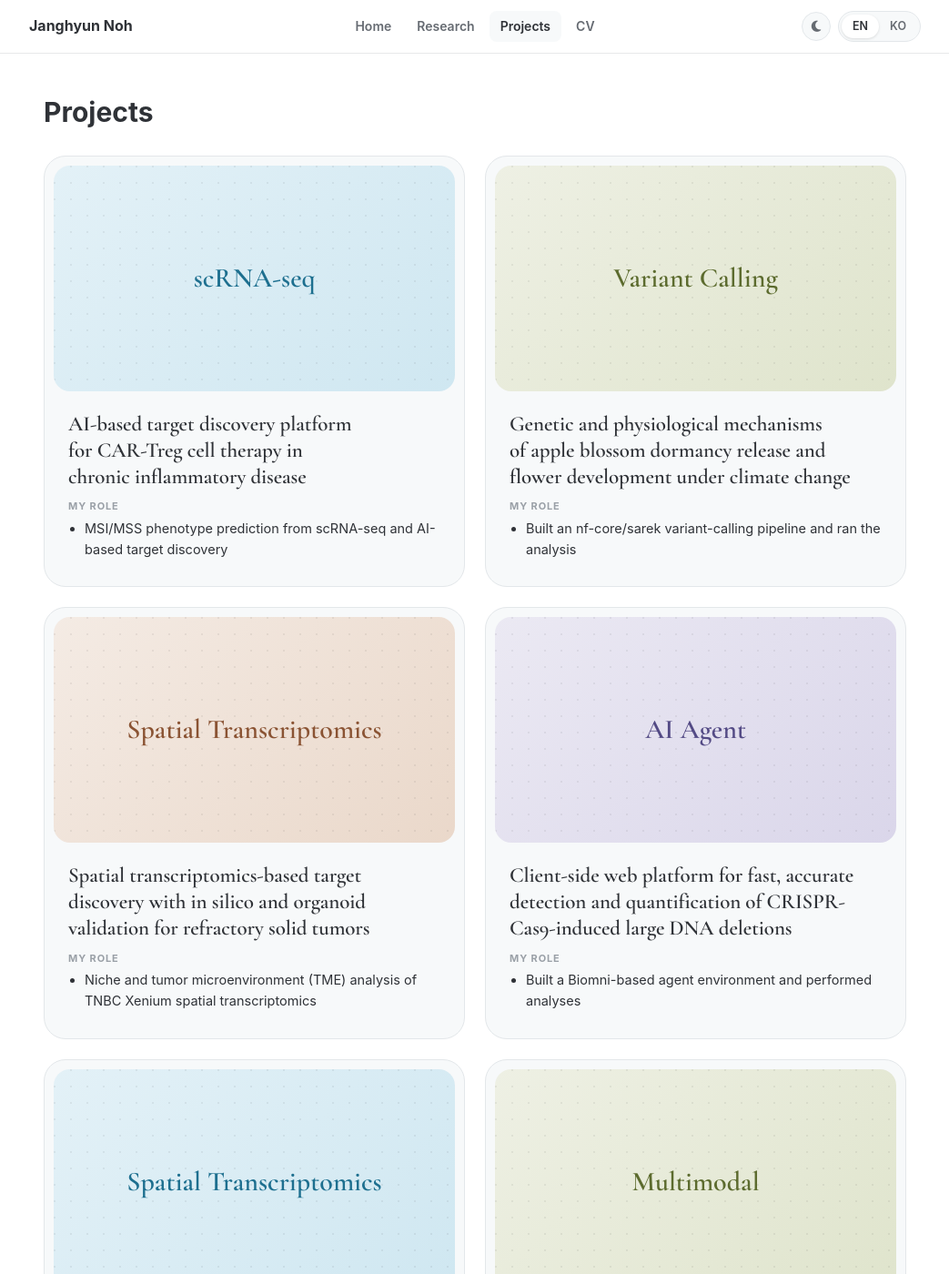
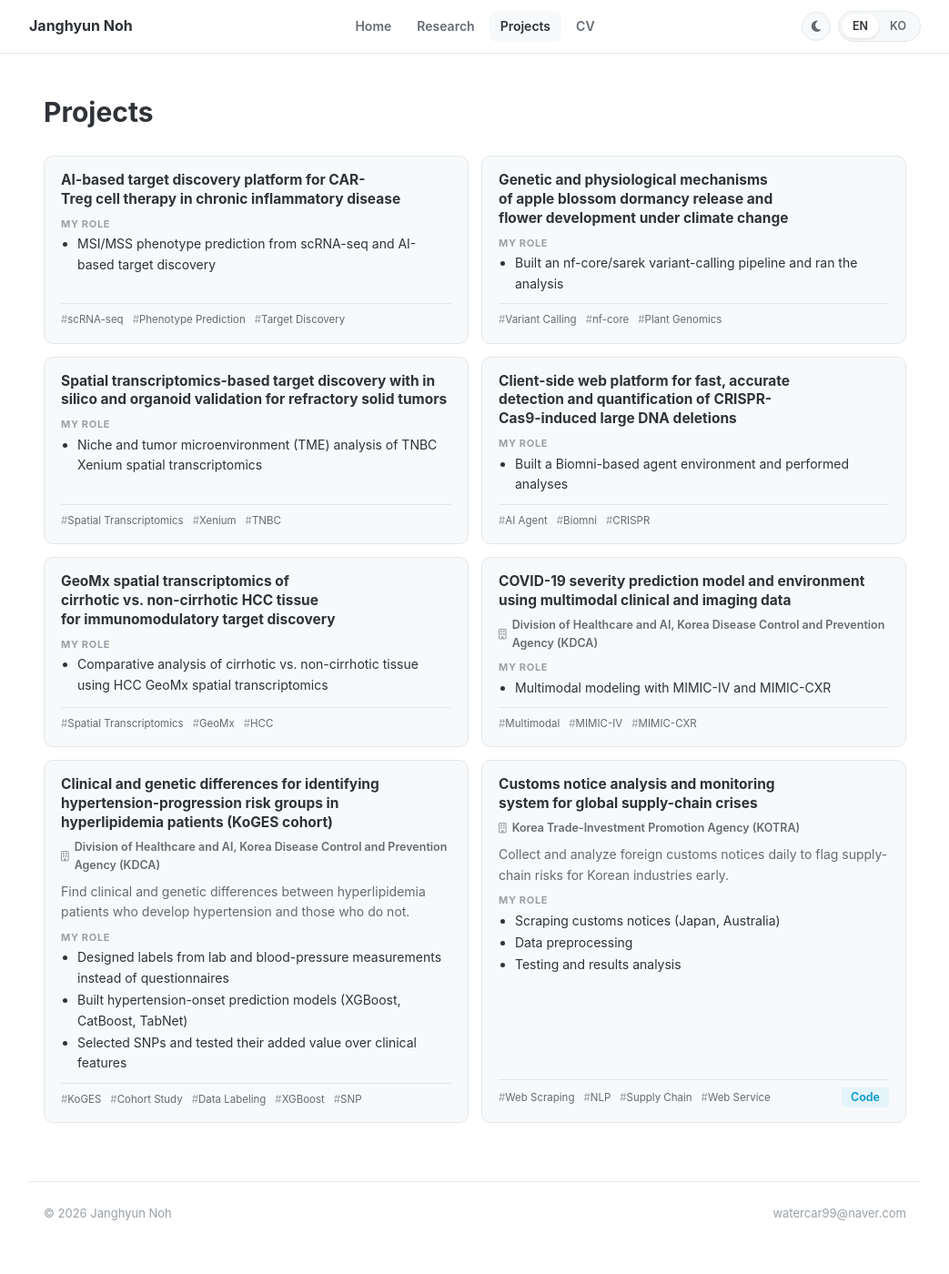
Before and after one commit to janghyunnoh/janghyunnoh.github.io, a Jekyll site: the page built from projects/index.md, in a window 1280 px wide and 1400 px high. Shown: the whole window at 91% size, without its empty margins (118-1161 px from the left). Built offline with Jekyll 4.4.1, drawn with Linux system fonts in a browser that asks for light colours.

Commit message:
Revert project cards to the compact style (no images, no dates)
Co-Authored-By: Claude Opus 5.5 <noreply@anthropic.com>
Claude-Session: https://claude.ai/code/session_01KSQJoZP1auZdYkoBxWPSet

```diff
--- a/_data/projects.yml
+++ b/_data/projects.yml
@@ -1,5 +1,4 @@
 # One entry = one card. Only filled-in fields are shown.
-#   image                   : thumbnail path, e.g. /assets/img/projects/xxx.jpg (16:9 works best); image_fit: contain for diagrams
 #   title / title_ko        : card title (English titles are draft translations — please review)
 #   org / org_ko            : partner or funding organization (shown under the title)
 #   summary / summary_ko    : one line on the project goal
@@ -59,8 +58,6 @@
 
 - title: "Clinical and genetic differences for identifying hypertension-progression risk groups in hyperlipidemia patients (KoGES cohort)"
   title_ko: "KoGES 코호트 기반 고지혈증 환자의 고혈압 진행 위험군 규명을 위한 임상·유전적 차이 분석 연구"
-  image: "/assets/img/projects/koges.jpg"
-  image_fit: contain
   org: "Division of Healthcare and AI, Korea Disease Control and Prevention Agency (KDCA)"
   org_ko: "질병관리청 헬스케어인공지능연구과"
   summary: "Find clinical and genetic differences between hyperlipidemia patients who develop hypertension and those who do not."
--- a/_includes/sections/projects.html
+++ b/_includes/sections/projects.html
@@ -1,36 +1,24 @@
 <h1 class="page-title">{{ L.nav_projects }}</h1>
 <div class="cards">
     {%- for pr in site.data.projects %}
-    {%- if ko %}{% assign summary = pr.summary_ko | default: pr.summary %}{% assign role = pr.role_ko | default: pr.role %}{% assign ptitle = pr.title_ko | default: pr.title %}{% else %}{% assign summary = pr.summary %}{% assign role = pr.role %}{% assign ptitle = pr.title %}{% endif %}
-    {%- assign hue = forloop.index0 | modulo: 4 %}
+    {%- if ko %}{% assign summary = pr.summary_ko | default: pr.summary %}{% assign role = pr.role_ko | default: pr.role %}{% else %}{% assign summary = pr.summary %}{% assign role = pr.role %}{% endif %}
     <article class="card">
-        {%- if pr.image and pr.image != "" %}
-        <div class="thumb{% if pr.image_fit == 'contain' %} contain{% endif %}"><img src="{{ pr.image | relative_url }}" alt="{{ ptitle }}" loading="lazy"></div>
-        {%- else %}
-        <div class="thumb placeholder hue-{{ hue }}" aria-hidden="true"><span>{{ pr.tags | first }}</span></div>
-        {%- endif %}
-        <div class="card-body">
-            <h4>{{ ptitle }}</h4>
+        <h4>{% if ko %}{{ pr.title_ko | default: pr.title }}{% else %}{{ pr.title }}{% endif %}</h4>
         {%- if pr.org %}
-            <div class="org">{% if ko %}{{ pr.org_ko | default: pr.org }}{% else %}{{ pr.org }}{% endif %}</div>
+        <div class="org"><i class="fa-regular fa-building"></i><span>{% if ko %}{{ pr.org_ko | default: pr.org }}{% else %}{{ pr.org }}{% endif %}</span></div>
         {%- endif %}
         {%- if summary %}
         <p class="summary">{{ summary }}</p>
         {%- endif %}
         {%- if role and role.size > 0 %}
-            <div class="role">
+        <div>
             <div class="role-label">{{ L.my_role }}</div>
             <ul>{% for r in role %}<li>{{ r }}</li>{% endfor %}</ul>
         </div>
         {%- endif %}
-            {%- if pr.links %}
-            <div class="card-links">
-                {%- assign kinds = "code,paper,docker,demo,poster,slides" | split: "," %}
-                {%- for kd in kinds %}{% assign url = pr.links[kd] %}{% if url and url != "" %}{% capture lbl %}link_{{ kd }}{% endcapture %}
-                <a class="pill-link" href="{{ url }}" target="_blank" rel="noopener">{% case kd %}{% when "code" %}<i class="fa-brands fa-github"></i>{% when "paper" %}<i class="fa-regular fa-file-lines"></i>{% when "docker" %}<i class="fa-brands fa-docker"></i>{% else %}<i class="fa-solid fa-arrow-up-right-from-square"></i>{% endcase %}{{ L[lbl] }}</a>
-                {%- endif %}{% endfor %}
-            </div>
-            {%- endif %}
+        <div class="card-foot">
+            <div class="tags">{% for tg in pr.tags %}<span class="tag">{{ tg }}</span>{% endfor %}</div>
+            {% include link-buttons.html links=pr.links %}
         </div>
     </article>
     {%- endfor %}
--- a/_layouts/profile.html
+++ b/_layouts/profile.html
@@ -22,7 +22,7 @@
     <meta property="og:url" content="{{ site.url }}{{ page.url }}">
     <link rel="preconnect" href="https://fonts.googleapis.com">
     <link rel="preconnect" href="https://fonts.gstatic.com" crossorigin>
-    <link rel="stylesheet" href="https://fonts.googleapis.com/css2?family=Cormorant+Garamond:wght@600&family=Noto+Sans+KR:wght@400;500;600;700&family=Noto+Serif+KR:wght@600&display=swap">
+    <link rel="stylesheet" href="https://fonts.googleapis.com/css2?family=Noto+Sans+KR:wght@400;500;600;700&display=swap">
     <link rel="stylesheet" href="https://cdnjs.cloudflare.com/ajax/libs/font-awesome/6.4.0/css/all.min.css">
     <link rel="stylesheet" href="{{ '/assets/css/profile.css' | relative_url }}?v={{ v }}">
     <script>
--- a/assets/css/profile.css
+++ b/assets/css/profile.css
@@ -15,16 +15,10 @@
   --award-soft: #fbf1dc;
   --ongoing: #2e9a5a;
   --nav-bg: rgba(255, 255, 255, .88);
-  --serif: "Cormorant Garamond", "Noto Serif KR", Georgia, "Times New Roman", serif;
   --font: -apple-system, BlinkMacSystemFont, "Segoe UI", Roboto, "Apple SD Gothic Neo", "Noto Sans KR", "Malgun Gothic", "Helvetica Neue", Arial, sans-serif;
 }
 /* Dark theme: follows the system by default; the nav toggle sets data-theme to override. */
 @media (prefers-color-scheme: dark) {
-  :root:not([data-theme="light"]) .thumb.placeholder { --ph-dot: rgba(255,255,255,.06); }
-  :root:not([data-theme="light"]) .hue-0 { --ph-a: #16303a; --ph-b: #1b3a47; --ph-ink: #8fd3ec; }
-  :root:not([data-theme="light"]) .hue-1 { --ph-a: #262b1a; --ph-b: #2f3520; --ph-ink: #c3d08f; }
-  :root:not([data-theme="light"]) .hue-2 { --ph-a: #33251c; --ph-b: #3d2c20; --ph-ink: #e3b08f; }
-  :root:not([data-theme="light"]) .hue-3 { --ph-a: #24223a; --ph-b: #2c2946; --ph-ink: #b9b0ea; }
   :root:not([data-theme="light"]) {
     --bg: #15181b; --fg: #e3e6e9; --muted: #a3a9b0; --faint: #747b83; --rule: #2a2f34;
     --card: #1c2024; --card-border: #2c3237; --accent: #4cc0e8; --accent-soft: #15323d;
@@ -33,11 +27,6 @@
     color-scheme: dark;
   }
 }
-:root[data-theme="dark"] .thumb.placeholder { --ph-dot: rgba(255,255,255,.06); }
-:root[data-theme="dark"] .hue-0 { --ph-a: #16303a; --ph-b: #1b3a47; --ph-ink: #8fd3ec; }
-:root[data-theme="dark"] .hue-1 { --ph-a: #262b1a; --ph-b: #2f3520; --ph-ink: #c3d08f; }
-:root[data-theme="dark"] .hue-2 { --ph-a: #33251c; --ph-b: #3d2c20; --ph-ink: #e3b08f; }
-:root[data-theme="dark"] .hue-3 { --ph-a: #24223a; --ph-b: #2c2946; --ph-ink: #b9b0ea; }
 :root[data-theme="dark"] {
     --bg: #15181b; --fg: #e3e6e9; --muted: #a3a9b0; --faint: #747b83; --rule: #2a2f34;
     --card: #1c2024; --card-border: #2c3237; --accent: #4cc0e8; --accent-soft: #15323d;
@@ -243,85 +232,48 @@ p { margin-bottom: 12px; max-width: 72ch; }
   color: var(--muted);
 }
 .filters button[aria-pressed="true"] { background: var(--fg); color: var(--bg); border-color: var(--fg); }
-.cards { display: grid; grid-template-columns: repeat(2, minmax(0, 1fr)); gap: 22px; }
+.cards { display: grid; grid-template-columns: repeat(2, minmax(0, 1fr)); gap: 14px; }
 .card {
   display: flex;
   flex-direction: column;
+  gap: 8px;
   min-width: 0;
+  padding: 16px 18px;
   background: var(--card);
   border: 1px solid var(--card-border);
-  border-radius: 24px;
-  overflow: hidden;
+  border-radius: 10px;
 }
-.thumb {
-  margin: 10px 10px 0;
-  aspect-ratio: 16 / 9;
-  max-width: 100%;
-  border-radius: 18px;
-  overflow: hidden;
-  background: var(--bg);
+.card[hidden] { display: none; }
+.card-top {
+  display: flex;
+  justify-content: flex-start;
+  gap: 10px;
+  font-size: 12.5px;
+  color: var(--faint);
+  font-variant-numeric: tabular-nums;
 }
-.thumb img { width: 100%; height: 100%; object-fit: cover; object-position: top center; display: block; }
-.thumb.contain { background: #ffffff; }
-.thumb.contain img { object-fit: contain; padding: 10px; }
-.thumb.placeholder {
-  display: grid;
-  place-items: center;
-  background:
-    radial-gradient(circle at 1px 1px, var(--ph-dot) 1px, transparent 0) 0 0 / 18px 18px,
-    linear-gradient(135deg, var(--ph-a), var(--ph-b));
+.status { font-weight: 700; text-transform: uppercase; letter-spacing: .04em; font-size: 11px; }
+.status.ongoing { color: var(--ongoing); }
+.card h4 { font-size: 15.5px; line-height: 1.35; text-wrap: balance; }
+.card .org { display: flex; align-items: center; gap: 6px; font-size: 12.5px; font-weight: 600; color: var(--muted); margin-top: -2px; }
+.card .org i { color: var(--faint); font-size: 11.5px; }
+.card .summary { font-size: 14px; color: var(--muted); margin: 0; }
+.role-label { font-size: 11px; font-weight: 700; letter-spacing: .06em; text-transform: uppercase; color: var(--faint); margin-bottom: 2px; }
+.card ul { padding-left: 18px; font-size: 14px; }
+.card ul li { margin: 2px 0; }
+.card-foot {
+  margin-top: auto;
+  display: flex;
+  flex-wrap: wrap;
+  justify-content: space-between;
+  gap: 8px;
+  align-items: center;
+  padding-top: 8px;
+  border-top: 1px solid var(--card-border);
 }
-.thumb.placeholder span {
-  font-family: var(--serif);
-  font-size: clamp(22px, 3vw, 30px);
-  color: var(--ph-ink);
-  padding: 0 24px;
-  text-align: center;
-}
-.hue-0 { --ph-a: #e3f1f7; --ph-b: #cfe7f1; --ph-ink: #1d6f8f; }
-.hue-1 { --ph-a: #eef0e4; --ph-b: #dfe4cc; --ph-ink: #5c6b2e; }
-.hue-2 { --ph-a: #f4ebe4; --ph-b: #ead8ca; --ph-ink: #8a5333; }
-.hue-3 { --ph-a: #ebe9f3; --ph-b: #dad6ea; --ph-ink: #534a85; }
-.thumb.placeholder { --ph-dot: rgba(0, 0, 0, .06); }
-.card-body { display: flex; flex-direction: column; gap: 10px; padding: 22px 26px 26px; flex: 1; }
-.card h4 {
-  font-family: var(--serif);
-  font-weight: 600;
-  font-size: 23px;
-  line-height: 1.25;
-  letter-spacing: -.005em;
-  text-wrap: balance;
-}
-:root:lang(ko) .card h4 { font-size: 20px; line-height: 1.4; }
-.card .org {
-  font-size: 12px;
-  font-weight: 500;
-  letter-spacing: .12em;
-  text-transform: uppercase;
-  color: var(--muted);
-}
-:root:lang(ko) .card .org { letter-spacing: .02em; font-size: 12.5px; font-weight: 600; }
-.card .summary { font-size: 15px; line-height: 1.65; color: var(--muted); margin: 0; }
-.role-label { font-size: 11px; font-weight: 700; letter-spacing: .08em; text-transform: uppercase; color: var(--faint); margin-bottom: 2px; }
-.card ul { padding-left: 18px; font-size: 14.5px; color: var(--fg); }
-.card ul li { margin: 3px 0; }
-.card-links { display: flex; flex-wrap: wrap; gap: 10px; margin-top: auto; padding-top: 8px; }
-.pill-link {
-  display: inline-flex;
-  align-items: center;
-  gap: 9px;
-  padding: 9px 18px;
-  border: 1px solid var(--card-border);
-  border-radius: 999px;
-  background: var(--bg);
-  color: var(--fg);
-  font-size: 12.5px;
-  font-weight: 600;
-  letter-spacing: .1em;
-  text-transform: uppercase;
-}
-.pill-link i { color: var(--muted); font-size: 14px; }
-.pill-link:hover { text-decoration: none; border-color: var(--accent); color: var(--accent); }
+.tags { display: flex; flex-wrap: wrap; gap: 5px 10px; }
+.tag { font-size: 11.5px; color: var(--muted); }
+.tag::before { content: "#"; color: var(--faint); }
 
 @media (max-width: 760px) {
   .nav-inner { grid-template-columns: 1fr auto; height: auto; padding: 10px 0; row-gap: 8px; }
```
Also changed, not shown: assets/img/projects/koges.jpg (deleted). Lines whose indentation alone changed are shown as unchanged.
